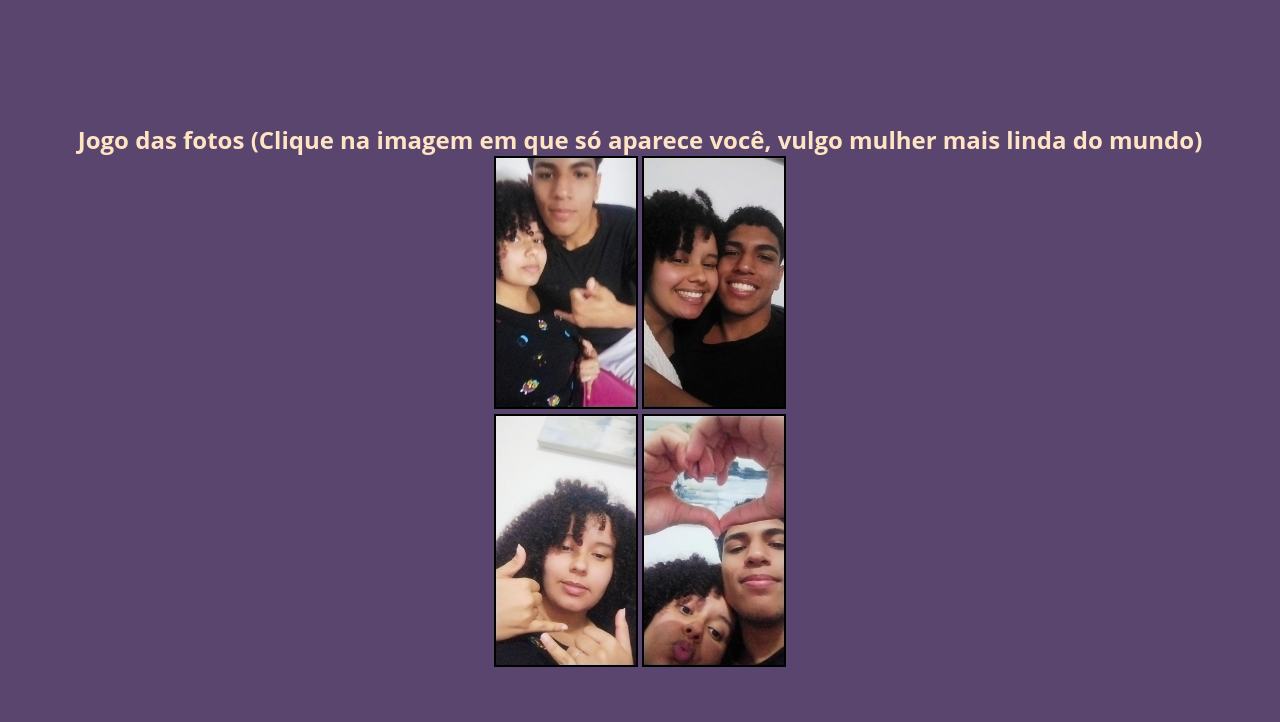
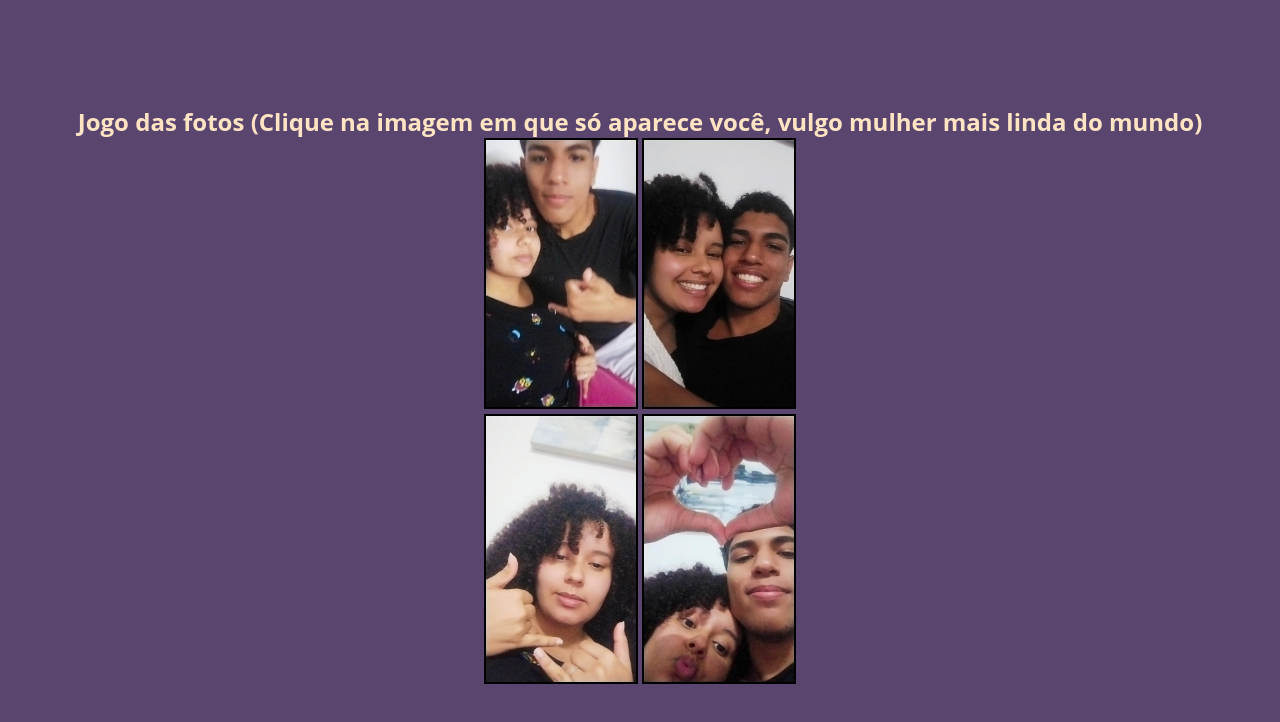
Before and after one commit to MarcosRobertoT/dia-dos-namorados, a plain HTML site: page pages/fotos.html in a window 1280 px wide. Shown: the part 46-768 px from the top of the page. Drawn offline with Linux system fonts and the light colour scheme; some packages are replaced by stand-ins of ours; a script that the page names is missing.

Commit message:
Update fotos.css

```diff
--- a/css/fotos.css
+++ b/css/fotos.css
@@ -48,6 +48,3 @@ button {
 #certificado{
     width: 400px;
 }
-#p1 img{
-    width: 140px;
-}
```
